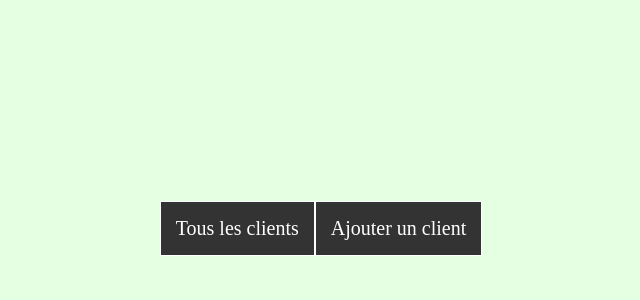
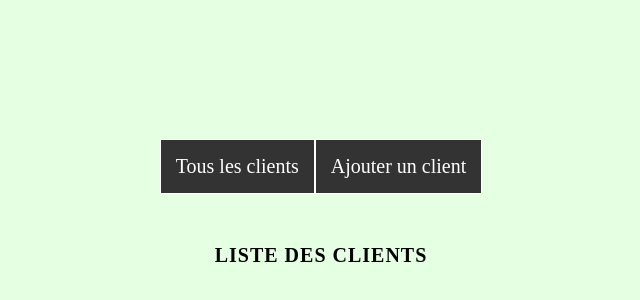
Before and after one commit to NatashaFinkel/LapinBlanc, a React (Vite) app: page /tout-les-clients in a window 1280 px wide. Shown: the part 172-472 px from the top of the page, without its empty margins (319-959 px from the left). Built offline with nearby package versions, Linux system fonts and the light colour scheme.

Commit message:
Fix : faute de frappe dans une des routes

```diff
--- a/src/components/AppRouter.tsx
+++ b/src/components/AppRouter.tsx
@@ -15,7 +15,7 @@ const AppRouter = () => {
       <Routes>
         <Route path="/" element={<CreateClient />} />
         <Route path="/nouveau-client" element={<CreateClient />} />
-        <Route path="/tous les clients" element={<ShowClientsList />} />
+        <Route path="/tout-les-clients" element={<ShowClientsList />} />
       </Routes>
     </Router>
   );
--- a/src/components/Header.tsx
+++ b/src/components/Header.tsx
@@ -4,7 +4,7 @@ function Header() {
       <nav>
         <ul>
           <li>
-            <a href="/tous les clients">
+            <a href="/tout-les-clients">
               Tous les clients
             </a>
           </li>
```
